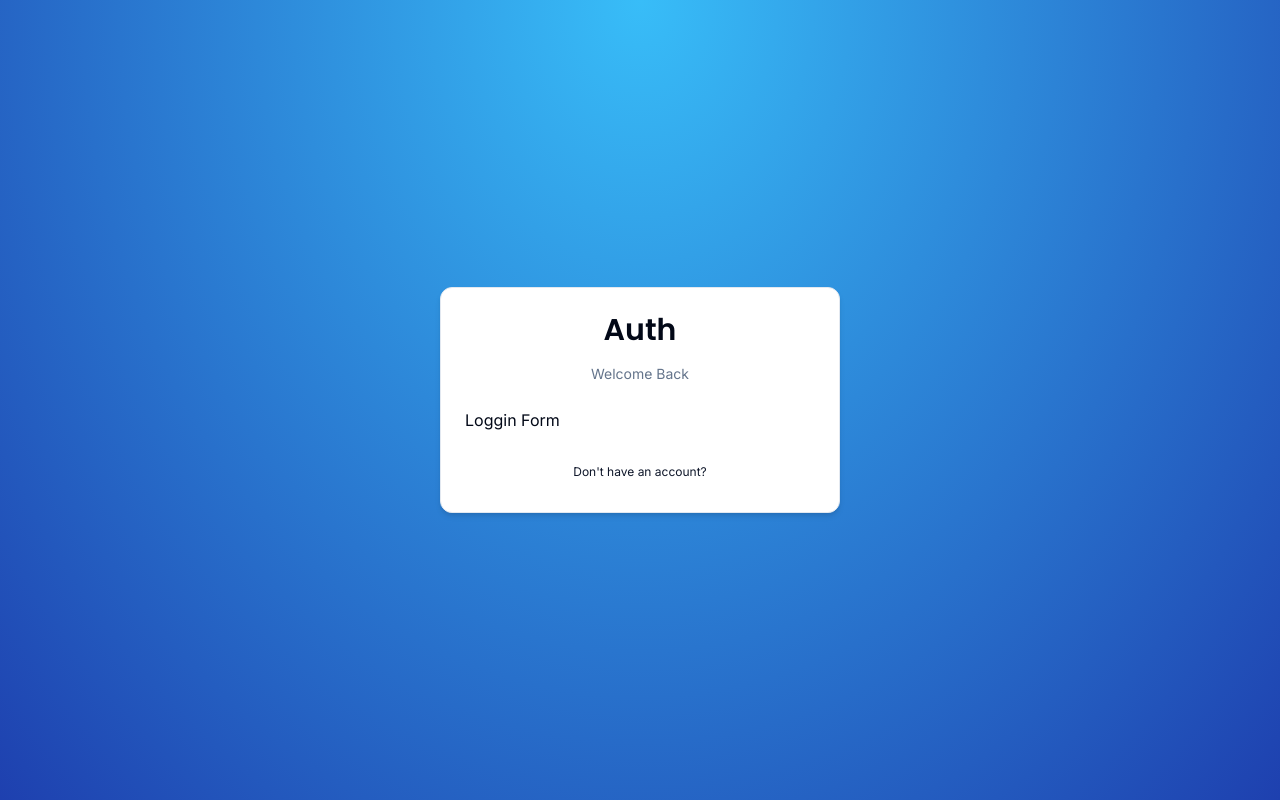
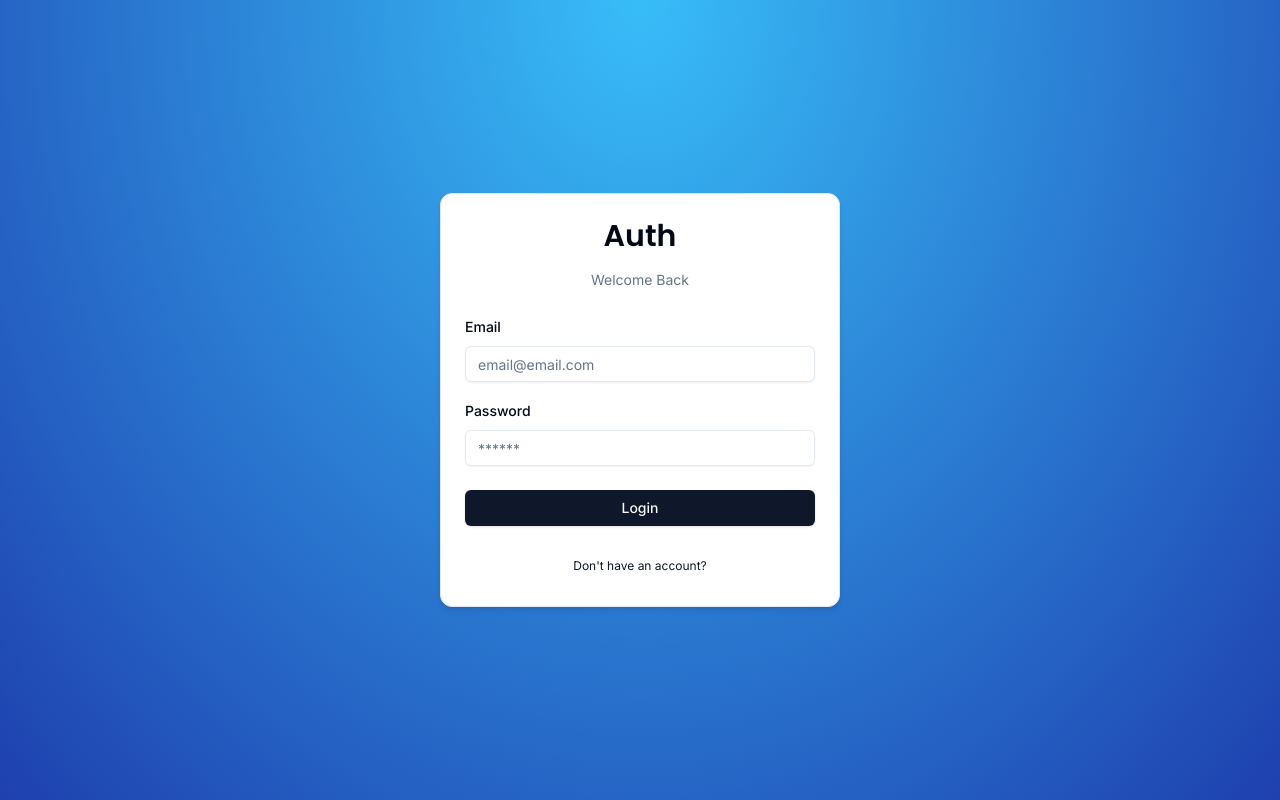
Before and after one commit to FPiaa/next-test, a Next.js app: page /auth/login in a window 1280 px wide. Built offline with nearby package versions, Linux system fonts and the light colour scheme.

Commit message:
login form

```diff
--- a/src/components/auth/login-form.tsx
+++ b/src/components/auth/login-form.tsx
@@ -1,13 +1,76 @@
+"use client";
+import { LoginSchema } from "@/schemas";
+import { zodResolver } from "@hookform/resolvers/zod";
+import { useForm } from "react-hook-form";
+import * as z from "zod";
+import { Button } from "../ui/button";
+import {
+  Form,
+  FormControl,
+  FormField,
+  FormItem,
+  FormLabel,
+  FormMessage,
+} from "../ui/form";
+import { Input } from "../ui/input";
 import { CardWrapper } from "./card-wrapper";
 
 export function LoginForm() {
+  const form = useForm<z.infer<typeof LoginSchema>>({
+    resolver: zodResolver(LoginSchema),
+    defaultValues: {
+      email: "",
+      password: "",
+    },
+  });
+
+  const onSubmit = (values: z.infer<typeof LoginSchema>) => {};
+
   return (
     <CardWrapper
       headerLabel="Welcome Back"
       backButtonLabel="Don't have an account?"
       backButtonHref="/auth/register"
     >
-      Loggin Form
+      <Form {...form}>
+        <form className="space-y-6" onSubmit={form.handleSubmit(() => {})}>
+          <div className="space-y-4">
+            <FormField
+              control={form.control}
+              name="email"
+              render={({ field }) => (
+                <FormItem>
+                  <FormLabel>Email</FormLabel>
+                  <FormControl>
+                    <Input
+                      {...field}
+                      type="email"
+                      placeholder="email@email.com"
+                    />
+                  </FormControl>
+                  <FormMessage />
+                </FormItem>
+              )}
+            />
+            <FormField
+              control={form.control}
+              name="password"
+              render={({ field }) => (
+                <FormItem>
+                  <FormLabel>Password</FormLabel>
+                  <FormControl>
+                    <Input {...field} type="password" placeholder="******" />
+                  </FormControl>
+                  <FormMessage />
+                </FormItem>
+              )}
+            />
+          </div>
+          <Button type="submit" className="w-full">
+            Login
+          </Button>
+        </form>
+      </Form>
     </CardWrapper>
   );
 }
--- /dev/null
+++ b/src/components/ui/input.tsx
@@ -0,0 +1,25 @@
+import * as React from "react"
+
+import { cn } from "@/lib/utils"
+
+export interface InputProps
+  extends React.InputHTMLAttributes<HTMLInputElement> {}
+
+const Input = React.forwardRef<HTMLInputElement, InputProps>(
+  ({ className, type, ...props }, ref) => {
+    return (
+      <input
+        type={type}
+        className={cn(
+          "flex h-9 w-full rounded-md border border-input bg-transparent px-3 py-1 text-sm shadow-sm transition-colors file:border-0 file:bg-transparent file:text-sm file:font-medium placeholder:text-muted-foreground focus-visible:outline-none focus-visible:ring-1 focus-visible:ring-ring disabled:cursor-not-allowed disabled:opacity-50",
+          className
+        )}
+        ref={ref}
+        {...props}
+      />
+    )
+  }
+)
+Input.displayName = "Input"
+
+export { Input }
--- /dev/null
+++ b/src/schemas/index.ts
@@ -0,0 +1,6 @@
+import * as z from "zod";
+
+export const LoginSchema = z.object({
+  email: z.string().email({ message: "Email is required" }),
+  password: z.string().min(1, "Password is required"),
+});
```
